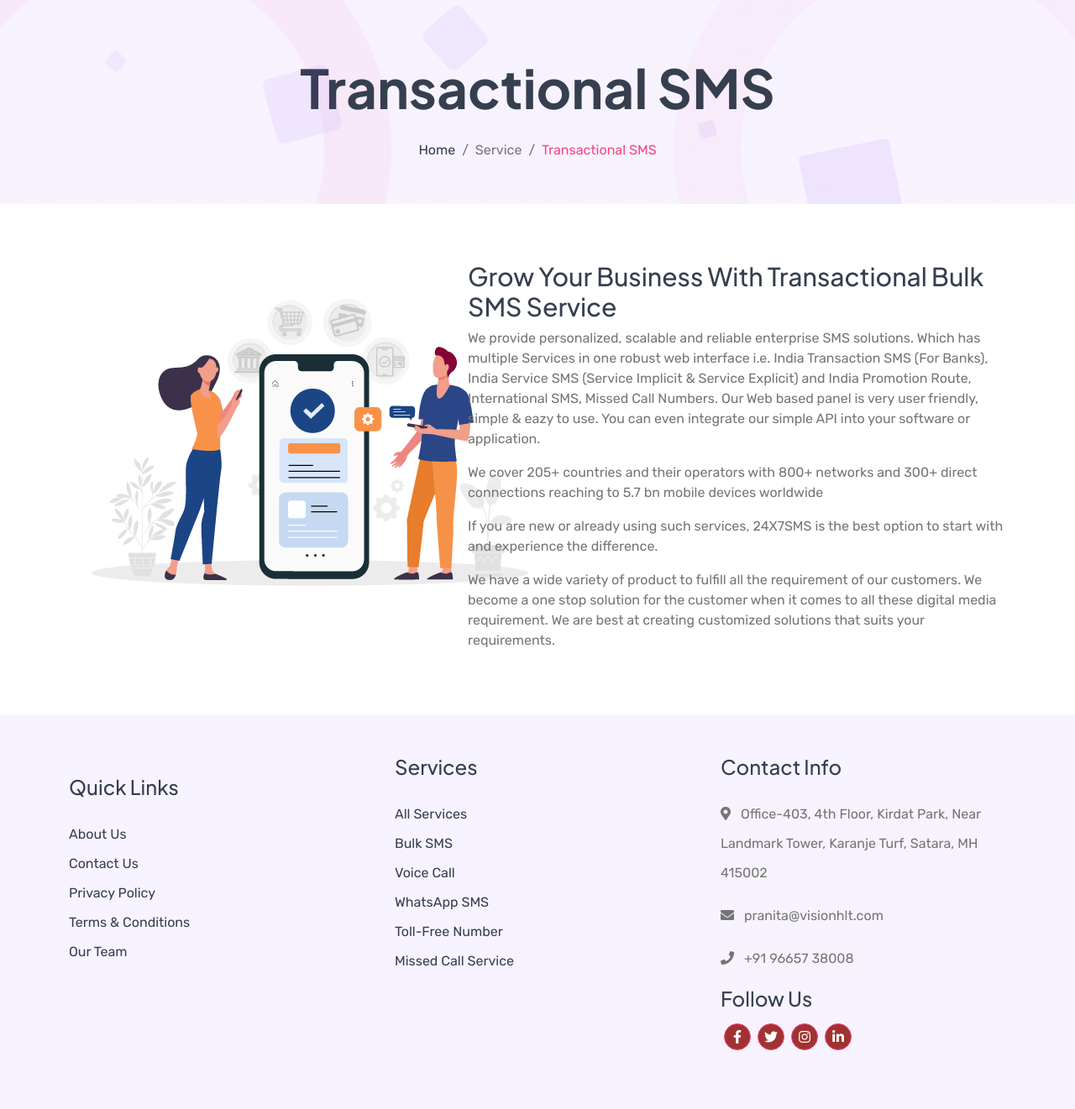
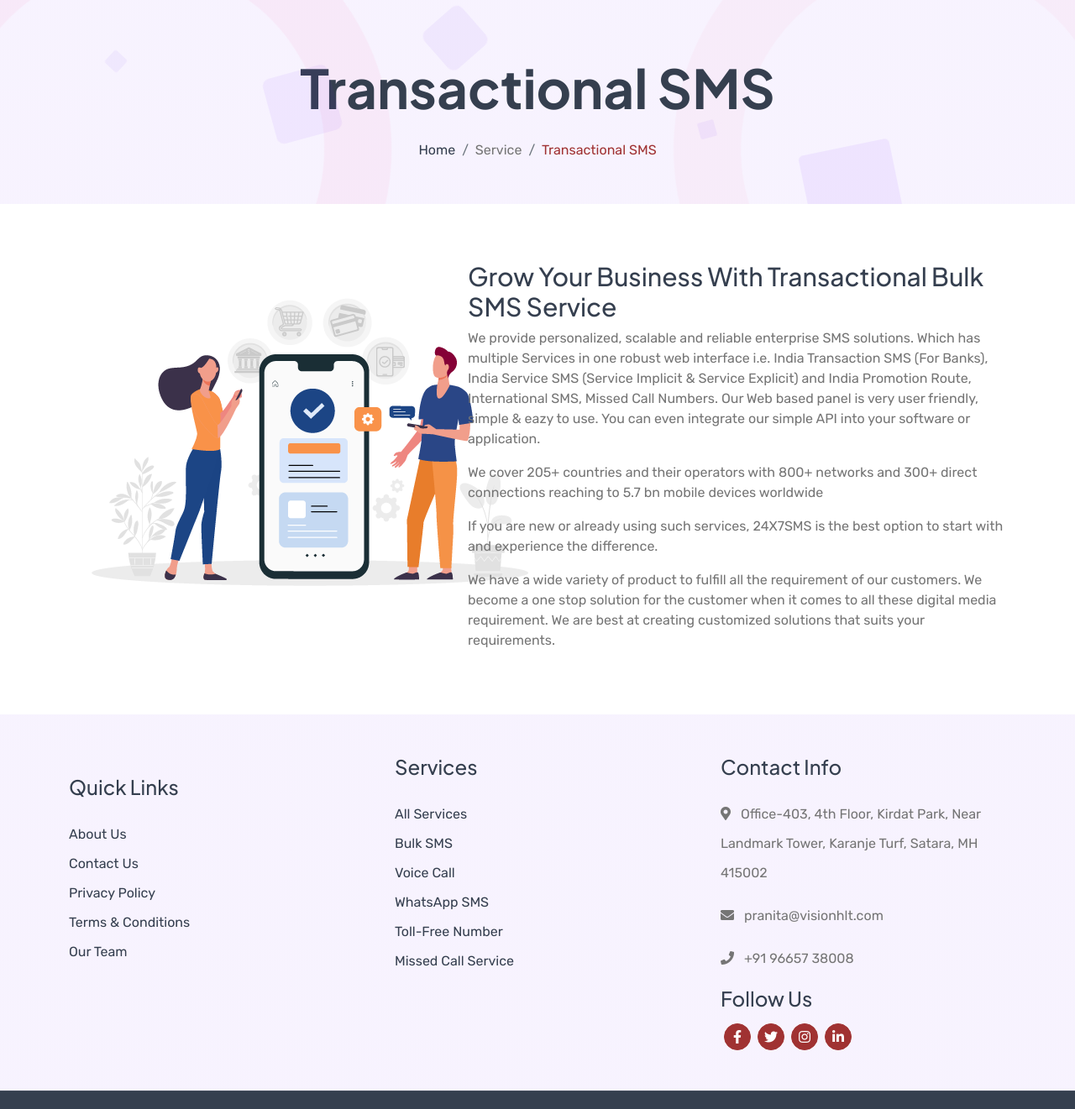
Before and after one commit to Priyankashinde06/VISION-TECHI, a plain HTML site: page transactional.html in a window 1280 px wide. Shown: the part 132-1453 px from the top of the page at 84% size. Drawn offline with nearby package versions, Linux system fonts and the light colour scheme.

Commit message:
transactional.html

```diff
--- a/transactional.html
+++ b/transactional.html
@@ -1,4 +1,4 @@
-<!DOCTYPE html>
+ <!DOCTYPE html>
 <html lang="en">
 
 <head>
@@ -41,12 +41,11 @@
     <!-- Spinner Start -->
     <div id="spinner"
         class="show bg-white position-fixed translate-middle w-100 vh-100 top-50 start-50 d-flex align-items-center justify-content-center">
-        <div class="spinner-border text-primary" style="width: 3rem; height: 3rem;" role="status">
+        <div class="spinner-border " style="width: 3rem; height: 3rem; color:#A03232;" role="status">
             <span class="sr-only">Loading...</span>
         </div>
     </div>
     <!-- Spinner End -->
-
 
     <!-- Navbar & Hero Start -->
     <div class="container-fluid p-0">
@@ -79,9 +78,9 @@
                     </div>
                     <a href="contact.html" class="nav-item nav-link">Contact Us</a>
                 </div>
-                <a href="#" class="btn btn-light border border-primary rounded-pill text-primary py-2 px-4 me-4">Log
+                <a href="https://sms.visionhlt.com/" class="btn btn-light  rounded-pill text-primary py-2 px-4 me-4"
+                    style="border-color: #A03232;">Log
                     In</a>
-                <a href="#" class="btn btn-primary rounded-pill text-white py-2 px-4">Sign Up</a>
             </div>
         </nav>
     </div>
@@ -107,7 +106,7 @@
                 <ol class="breadcrumb justify-content-center mb-0 wow fadeInDown" data-wow-delay="0.3s">
                     <li class="breadcrumb-item"><a href="index.html">Home</a></li>
                     <li class="breadcrumb-item">Service</li>
-                    <li class="breadcrumb-item active text-primary">Transactional SMS</li>
+                    <li class="breadcrumb-item active" style="color: #A03232;">Transactional SMS</li>
                 </ol>
         </div>
     </div>
@@ -158,7 +157,7 @@
     <!-- Services End -->
 
     <!-- Footer Start -->
-    <div class="container-fluid footer pb-5 wow fadeIn" data-wow-delay="0.2s">
+    <div class="container-fluid footer  wow fadeIn" data-wow-delay="0.2s">
         <div class="container py-5">
             <div class="row g-5">
                 <!-- Company & Quick Links -->
@@ -198,14 +197,14 @@
                     <div class="footer-item">
                         <h4 class="mb-3 text-dark">Follow Us</h4>
                         <div class="d-flex">
-                            <a class="btn btn-primary btn-square rounded-circle mx-1"
+                            <a class="btn btn-primary btn-square rounded-circle mx-1" style="border-color: #A03232;"
                                 href="https://www.facebook.com/profile.php?id=61565020565112"><i
                                     class="fab fa-facebook-f"></i></a>
-                            <a class="btn btn-primary btn-square rounded-circle mx-1" href=""><i
+                            <a class="btn btn-primary btn-square rounded-circle mx-1" style="border-color: #A03232;" href=""><i
                                     class="fab fa-twitter"></i></a>
-                            <a class="btn btn-primary btn-square rounded-circle mx-1" href=""><i
+                            <a class="btn btn-primary btn-square rounded-circle mx-1" style="border-color: #A03232;" href=""><i
                                     class="fab fa-instagram"></i></a>
-                            <a class="btn btn-primary btn-square rounded-circle mx-1" href=""><i
+                            <a class="btn btn-primary btn-square rounded-circle mx-1" style="border-color: #A03232;" href=""><i
                                     class="fab fa-linkedin-in"></i></a>
                         </div>
                     </div>
@@ -213,9 +212,7 @@
             </div>
         </div>
     </div>
-
     <!-- Footer End -->
-
 
     <!-- Copyright Start -->
     <div class="container-fluid copyright py-4">
```
